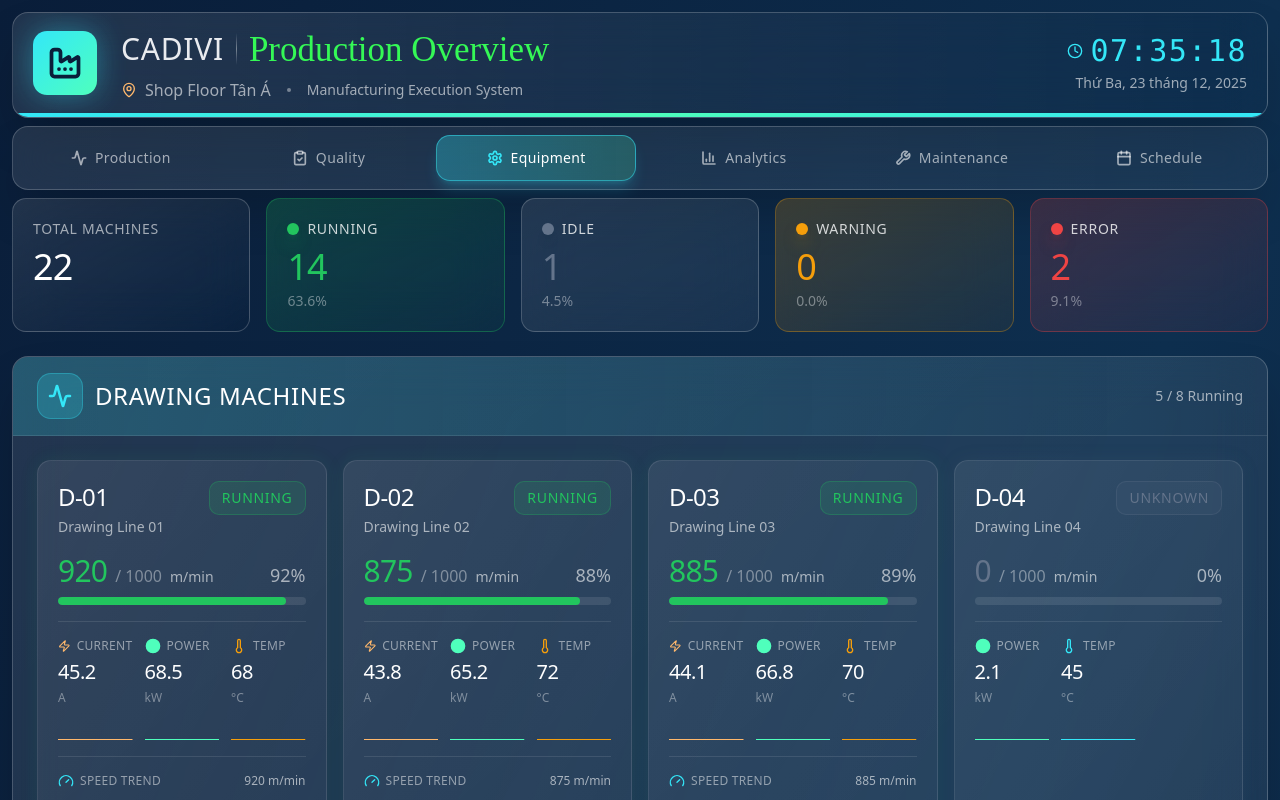
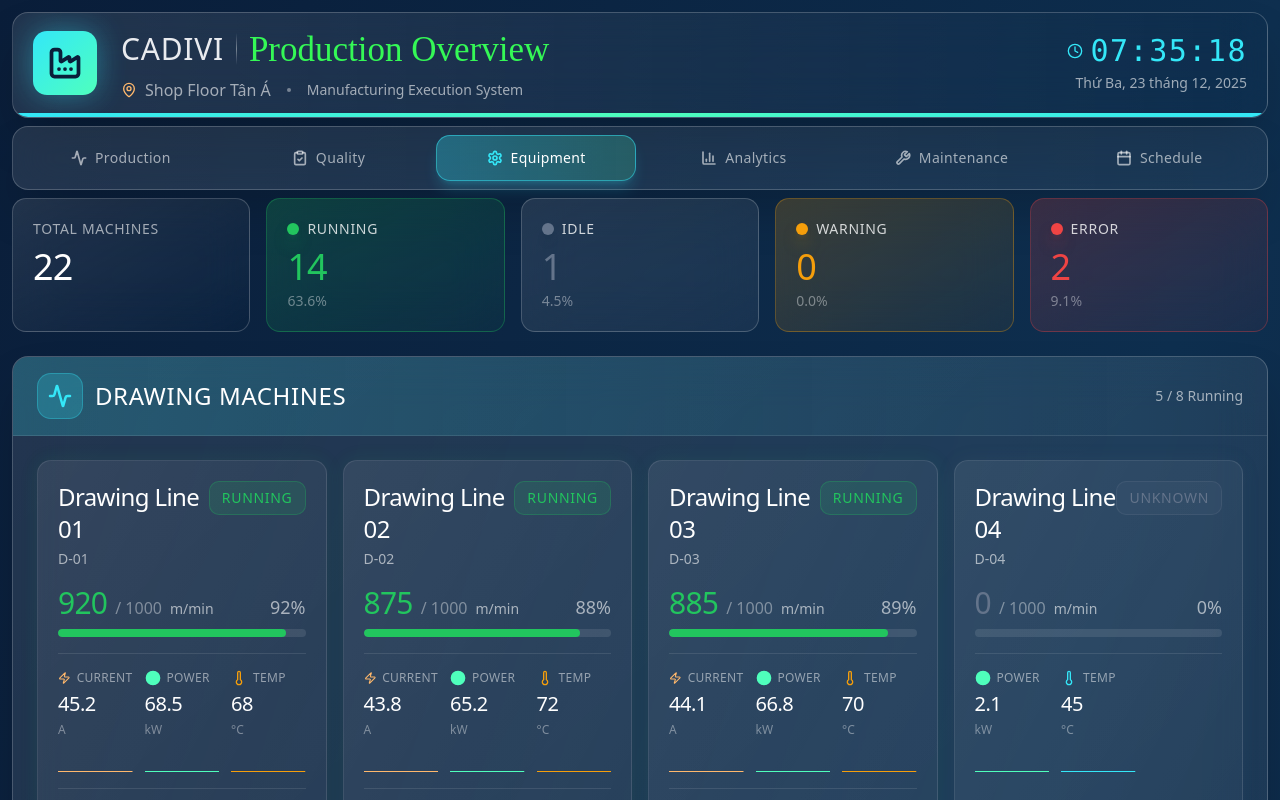
Before and after one commit to nguyenphan755/production-overview-dashboard, a React (Vite) app: page / in a window 1280 px wide. Both pictures are taken after a click on the button "Equipment". Shown: the top 800 px of the page. Built offline with nearby package versions, Linux system fonts and the light colour scheme; no server answers.

Commit message:
Replace machine ID displays with machine names in Equipment Status, Equipment Detail, and Machine Grid components

```diff
--- a/src/components/MachineGrid.tsx
+++ b/src/components/MachineGrid.tsx
@@ -81,7 +81,7 @@ export function MachineGrid() {
             className={`rounded-lg border-2 ${getStatusColor(machine.status)} backdrop-blur-sm p-2 transition-all duration-300 hover:scale-105 hover:shadow-lg`}
           >
             <div className="flex items-start justify-between mb-1.5">
-              <div className="text-white text-sm tracking-wide">{machine.id}</div>
+              <div className="text-white text-sm tracking-wide line-clamp-2">{machine.name}</div>
               <div className={`w-2 h-2 rounded-full ${getStatusDot(machine.status)}`}></div>
             </div>
 
@@ -91,7 +91,7 @@ export function MachineGrid() {
                 </div>
               </div>
 
-              <div className="text-white/40 text-sm">{areaNames[machine.area] || machine.area}</div>
+              <div className="text-white/40 text-xs">{machine.id} • {areaNames[machine.area] || machine.area}</div>
             </div>
           ))
         )}
--- a/src/components/tabs/EquipmentDetail.tsx
+++ b/src/components/tabs/EquipmentDetail.tsx
@@ -142,7 +142,7 @@ export function EquipmentDetail({ machineId, onBack }: EquipmentDetailProps) {
             </button>
             <div>
               <div className="flex items-center gap-3 mb-2">
-                <h1 className="text-3xl text-white tracking-tight">{machineInfo.id}</h1>
+                <h1 className="text-3xl text-white tracking-tight">{machineInfo.name}</h1>
                 <div
                   className="px-3 py-1.5 rounded-lg tracking-wider border text-sm"
                   style={{
@@ -154,7 +154,7 @@ export function EquipmentDetail({ machineId, onBack }: EquipmentDetailProps) {
                   RUNNING
                 </div>
               </div>
-              <div className="text-white/60 text-base">{machineInfo.name}</div>
+              <div className="text-white/60 text-base">{machineInfo.id}</div>
             </div>
           </div>
           <div className="text-right">
--- a/src/components/tabs/EquipmentStatus.tsx
+++ b/src/components/tabs/EquipmentStatus.tsx
@@ -150,8 +150,8 @@ export function EquipmentStatus({ onMachineClick }: EquipmentStatusProps) {
                         {/* Machine Header */}
                         <div className="flex items-start justify-between mb-4">
                           <div>
-                            <div className="text-2xl text-white tracking-tight mb-1">{machine.id}</div>
-                            <div className="text-white/60 text-sm">{machine.name}</div>
+                            <div className="text-2xl text-white tracking-tight mb-1">{machine.name}</div>
+                            <div className="text-white/60 text-sm">{machine.id}</div>
                           </div>
                           <div
                             className="px-3 py-1.5 rounded-lg text-sm tracking-wider border"
```
